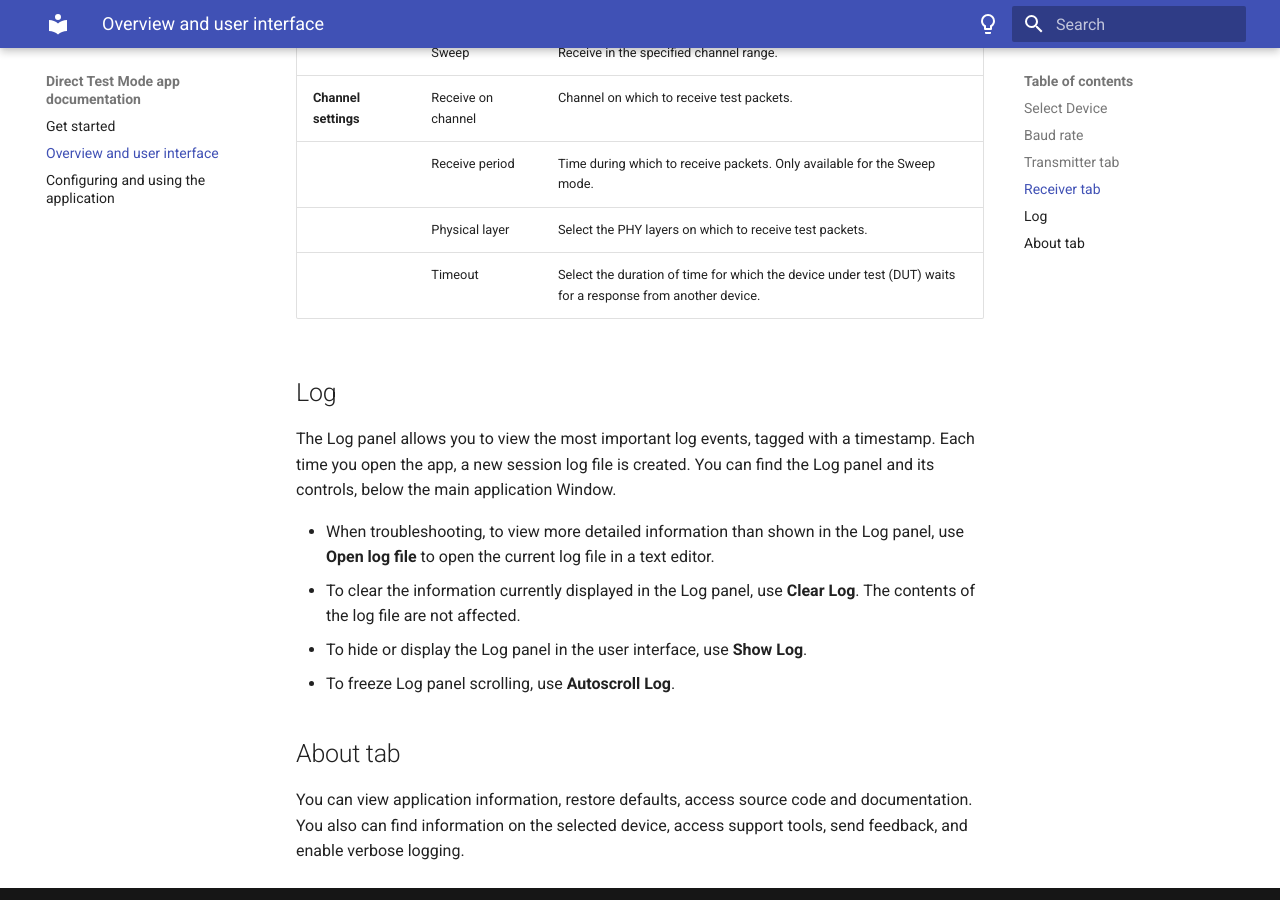
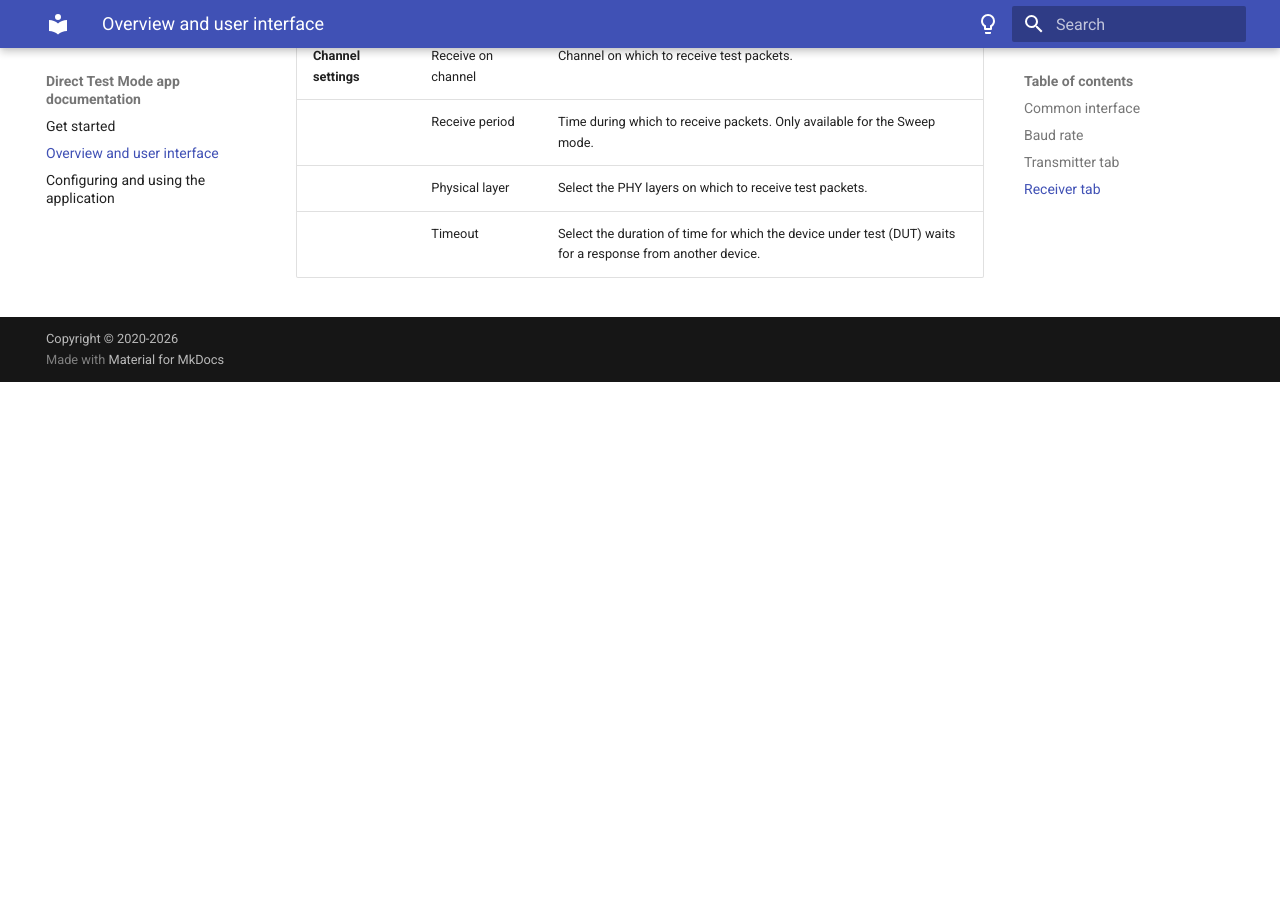
Before and after one commit to NordicSemiconductor/pc-nrfconnect-dtm, an MkDocs documentation site: the page built from doc/docs/overview.md, in a window 1280 px wide and 900 px high, scrolled down 3564 px. Built offline with MkDocs 1.6.1 and Material for MkDocs 9.7.7, drawn with Linux system fonts in a browser that asks for light colours; after the commit the page ends 3946 px from its top, so only the background shows below that; some of the changed text lies outside the part shown.

Commit message:
align ui overview and page structure

```diff
--- a/doc/docs/overview.md
+++ b/doc/docs/overview.md
@@ -4,13 +4,11 @@
 
 ![Direct Test Mode app window](./screenshots/dtm_overview.png "Direct Test Mode app window")
 
-The available options and information change after you **Select Device**.
+## Common interface
 
-## Select Device
+This app uses the nRF Connect for Desktop UI framework. Shared UI elements such as **Select device**, **About** tab, and **Log** panel are described in the [Common user interface](https://docs.nordicsemi.com/bundle/nrf-connect-desktop/page/common_interface.html) documentation.
 
-Once you connect a device to the system, it becomes visible and available when you click on the **Select device** drop-down list. You can choose a device from the list of connected devices to perform further actions on the device.
-
-When you select a device:
+The available options and information change after you select a device. When you select a device:
 
 * The **Serial port** menu appears, where you can select the port for testing, if you do not want to use the default one.
 
@@ -64,16 +62,3 @@
 |                      | Receive period     | Time during which to receive packets. Only available for the Sweep mode.                                    |
 |                      | Physical layer     | Select the PHY layers on which to receive test packets.                                                     |
 |                      | Timeout            | Select the duration of time for which the device under test (DUT) waits for a response from another device. |
-
-## Log
-
-The Log panel allows you to view the most important log events, tagged with a timestamp. Each time you open the app, a new session log file is created. You can find the Log panel and its controls, below the main application Window.
-
-- When troubleshooting, to view more detailed information than shown in the Log panel, use **Open log file** to open the current log file in a text editor.
-- To clear the information currently displayed in the Log panel, use **Clear Log**. The contents of the log file are not affected.
-- To hide or display the Log panel in the user interface, use **Show Log**.
-- To freeze Log panel scrolling, use **Autoscroll Log**.
-
-## About tab
-
-You can view application information, restore defaults, access source code and documentation. You also can find information on the selected device, access support tools, send feedback, and enable verbose logging.
```
Also changed, not shown: doc/docs/index.md (+1 -1 lines), doc/docs/using_dtm.md (+2 -2 lines).
